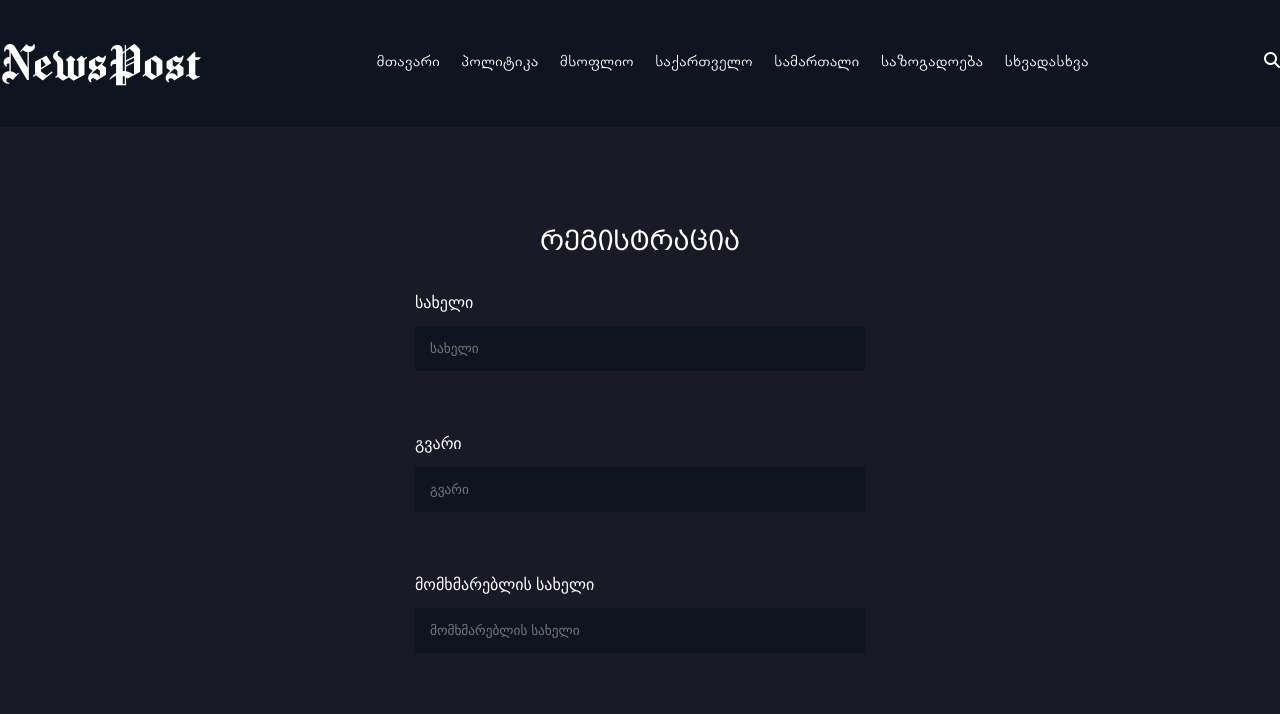
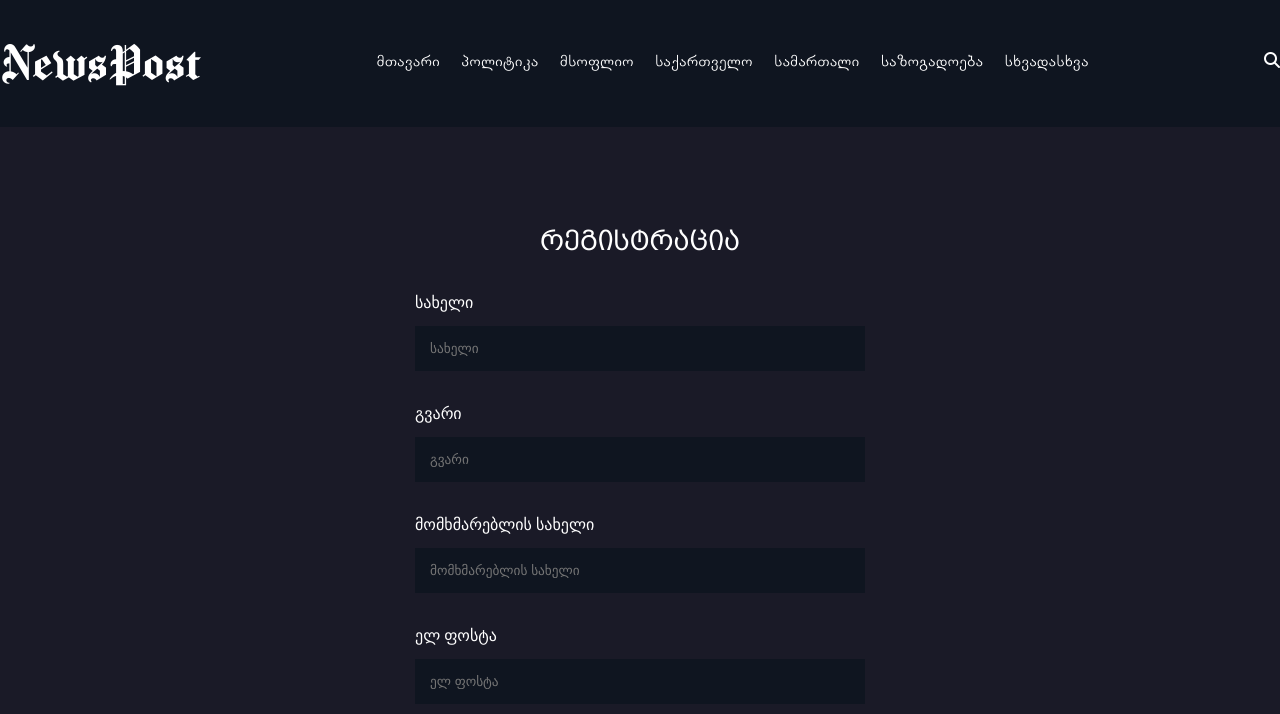
Before and after one commit to Giga-Madzgharashvili/news, a website with bundled scripts: page registr.html in a window 1280 px wide. Shown: the part 53-767 px from the top of the page. Built offline with nearby package versions, Linux system fonts and the light colour scheme.

Commit message:
add registr & login pages. form validation

```diff
--- a/css/style.css
+++ b/css/style.css
@@ -925,7 +925,7 @@ a {
 .users{
     width: 100%;
     padding: 15px;
-    margin: 15px 0 30px;
+    margin-top: 15px;
     background: #0F1520;
     outline: none;
     border: none;
```
